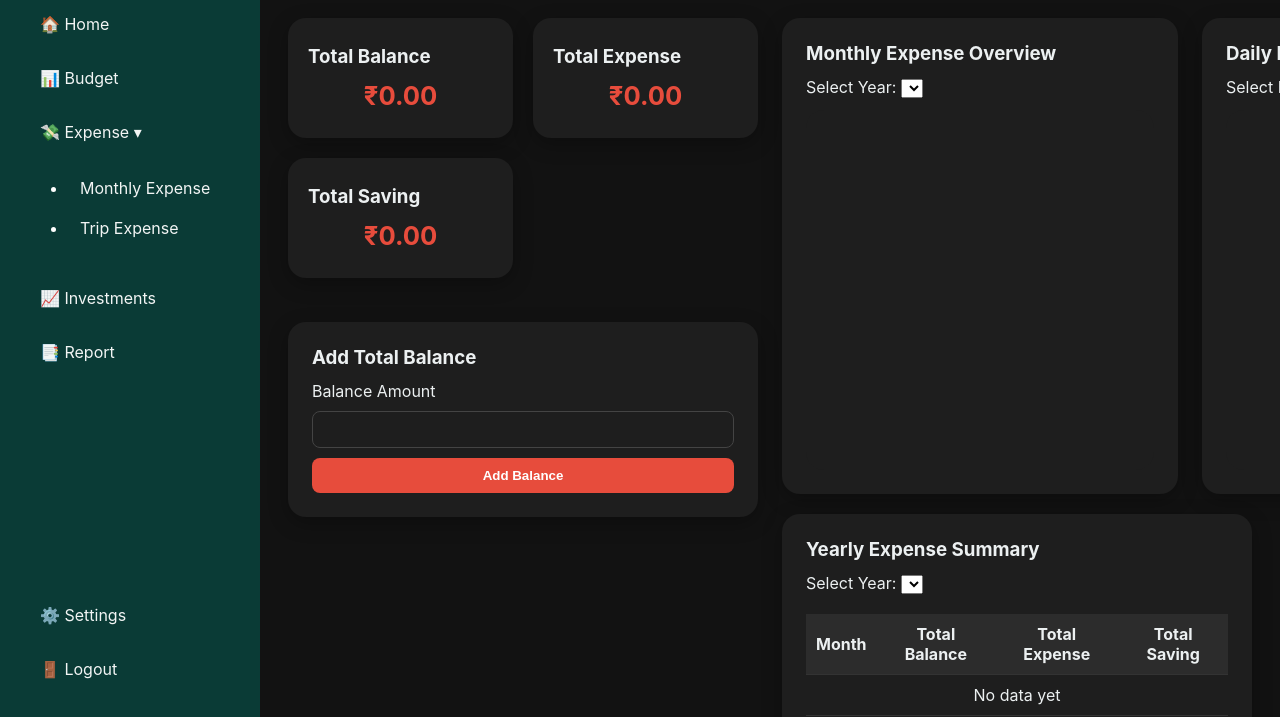
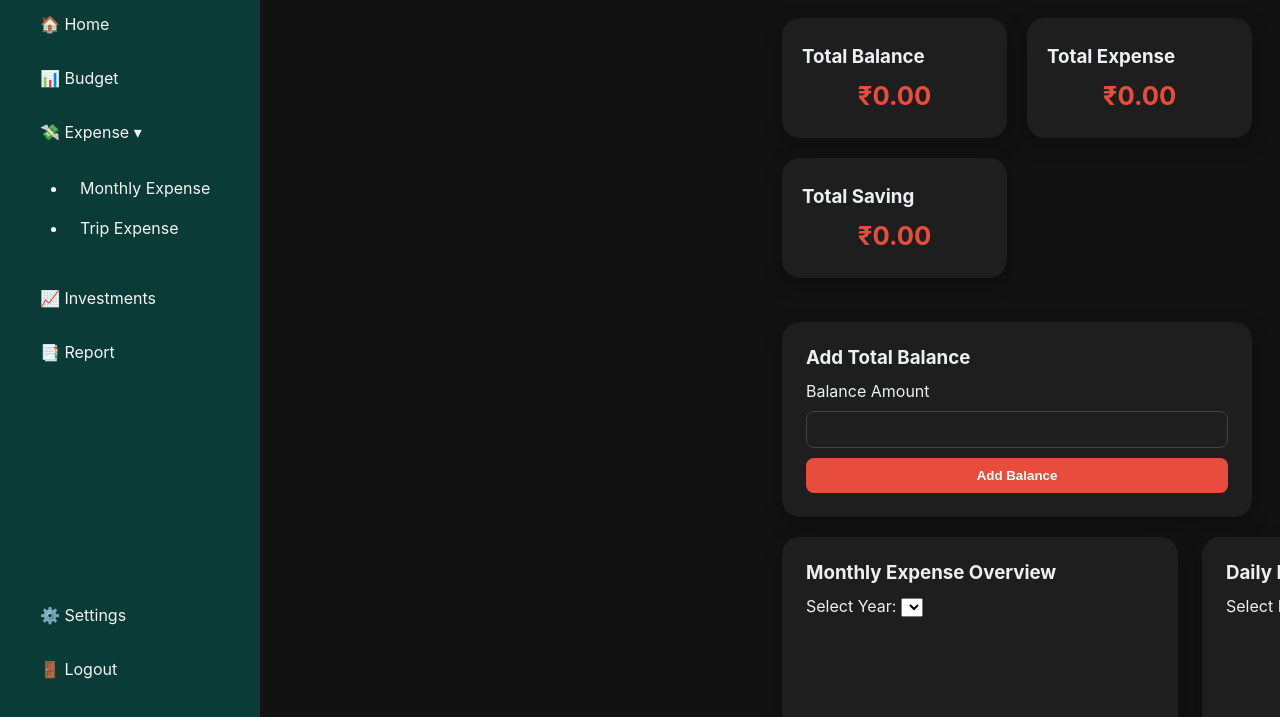
Before and after one commit to Amitesh2204/finance-tracker, a plain HTML site: page frontend/pages/expense/expense.html in a window 1280 px wide. Shown: the part 83-800 px from the top of the page. Drawn offline with nearby package versions, Linux system fonts and the light colour scheme; files that its build step writes are made by us from their sources; a script that the page names is missing; files whose address does not match are found by name.

Commit message:
updated expense page

```diff
--- a/frontend/pages/expense/expense.html
+++ b/frontend/pages/expense/expense.html
@@ -47,8 +47,11 @@
       <header class="topbar"><h2>Expense Dashboard</h2></header>
       <section class="content expense-layout">
 
-        <!-- Left panel -->
-        <div class="content-panel left-panel">
+        <!-- Left panel (kept empty for layout symmetry) -->
+        <div class="content-panel left-panel"></div>
+
+        <!-- Right panel with all dashboard elements -->
+        <div class="content-panel right-panel">
           <!-- Summary cards -->
           <div class="cards summary-cards" aria-label="Expense summary cards">
             <article class="card summary-card">
@@ -74,10 +77,7 @@
               <button type="submit">Add Balance</button>
             </form>
           </article>
-        </div>
 
-        <!-- Right panel -->
-        <div class="content-panel right-panel">
           <!-- Graphs side by side -->
           <div class="graphs-row">
             <article class="card section-card">
```
